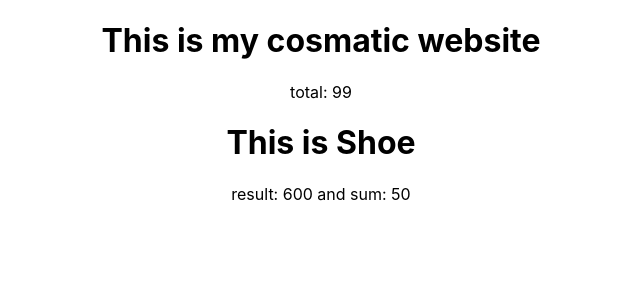
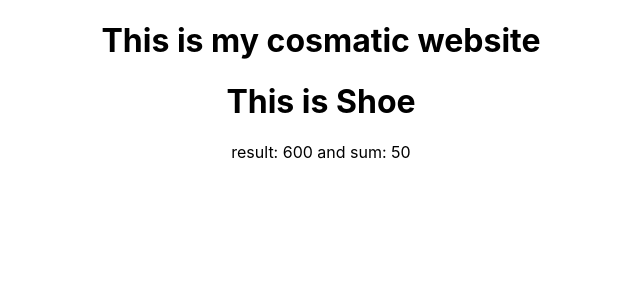
Before and after one commit to capmahin/React-storage-and-handel, a React (Create React App) app: page / in a window 1280 px wide. Shown: the top 300 px of the page, without its empty margins (319-959 px from the left). Built offline with nearby package versions, Linux system fonts and the light colour scheme.

Commit message:
add a map

```diff
--- a/src/Components/Cosmatics/Cosmatics.js
+++ b/src/Components/Cosmatics/Cosmatics.js
@@ -1,17 +1,23 @@
 import React from 'react';
-import { add } from '../../utilities/Calculate';
-// import add from '../../utilities/Calculate';
+;
 
 const Cosmatics = () => {
-    const first = 55;
-    const second = 44;
-    const total = add(first , second);
+    const cosmatics = [
+        {id:1, name:'alta', price:100},
+        {id:2, name:'palis', price:200},
+        {id:3, name:'malis', price:300},
+        {id:4, name:'balis', price:400},
+        {id:5, name:'nalis', price:500},
+    ]
     return (
         <div>
             <h1>This is my cosmatic website
 
             </h1>
-            <p>total: {total}</p>
+            {
+                cosmatics.map(cosmatic =>console.log(cosmatic))
+            }
+
         </div>
     );
 };
```
